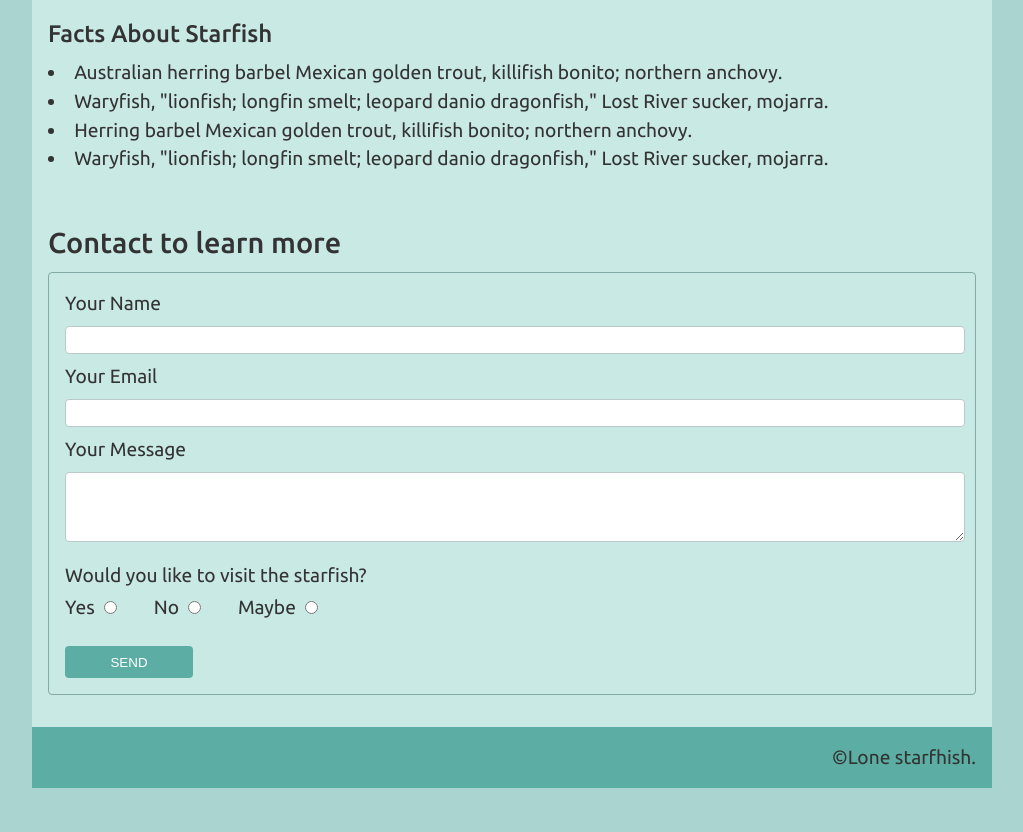
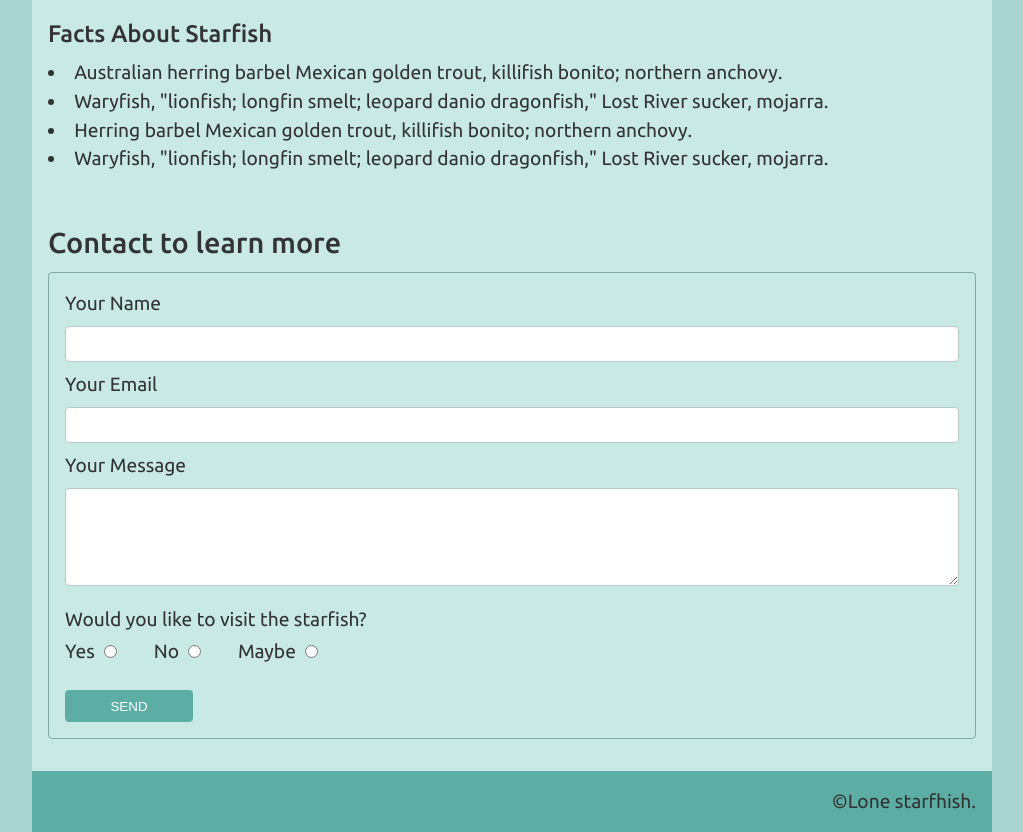
Before and after one commit to bai00038/bai00038.github.io, a plain HTML site: page midterm/index.html in a window 1280 px wide. Shown: the part 1070-1902 px from the top of the page, without its empty margins (128-1151 px from the left). Before the commit the page ends 1858 px from the top, so only its background shows below. Drawn offline with Linux system fonts and the light colour scheme.

Commit message:
Add midterm assignment

```diff
--- a/midterm/css/style.css
+++ b/midterm/css/style.css
@@ -99,18 +99,19 @@ form {
 
 .custom-form input[type="text"],
 .custom-form textarea {
-    width: 100%;
-    height: 1.5rem;
-    border-radius: 4px;
-    margin: 0.5rem 0;
-    border: #b8c9c8 solid 1px;
     font-family: "Ubuntu", sans-serif;
     font-weight: 400;
     font-size: 1rem;
+    width: 98%;
+    border-radius: 4px;
+    margin: 0.5rem 0;
+    padding: 0.5rem 0.5rem;
+    border: #b8c9c8 solid 1px;
+
 }
 
 .custom-form textarea {
-   height: 4rem;
+   height: 5rem;
 }
 
 .custom-form legend {
--- a/midterm/index.html
+++ b/midterm/index.html
@@ -74,13 +74,13 @@
                         <legend>Would you like to visit the starfish?</legend>
 
                         <label for="yes">Yes</label>
-                        <input type="radio" id="yes" name="Yes">
+                        <input type="radio" id="yes" name="options">
 
                         <label for="no">No</label>
-                        <input type="radio" id="no" name="No">
+                        <input type="radio" id="no" name="options">
 
                         <label for="maybe">Maybe</label>
-                        <input type="radio" id="maybe" name="Maybe">
+                        <input type="radio" id="maybe" name="options">
                     </div>
 
                     <div>
```
